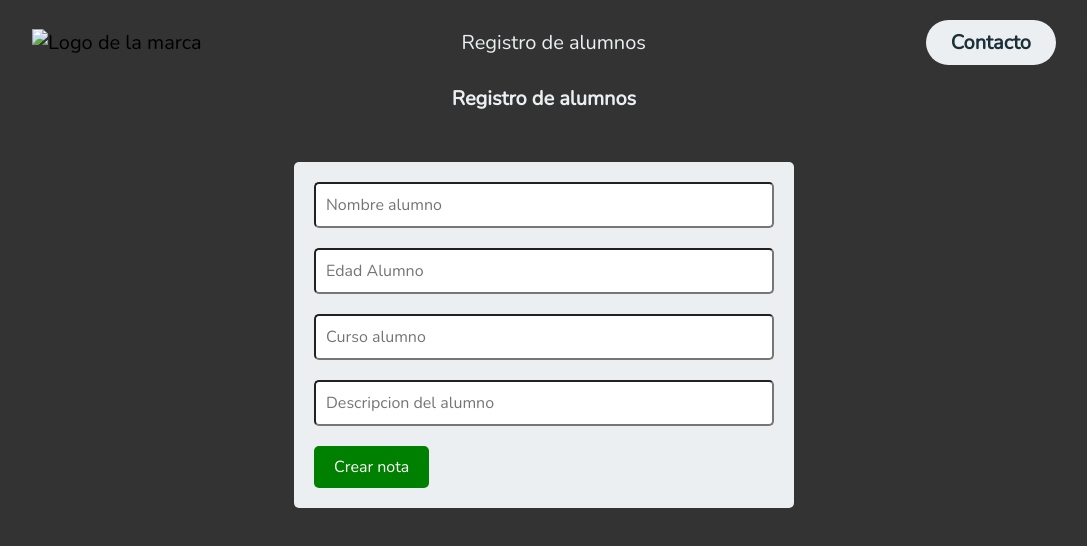
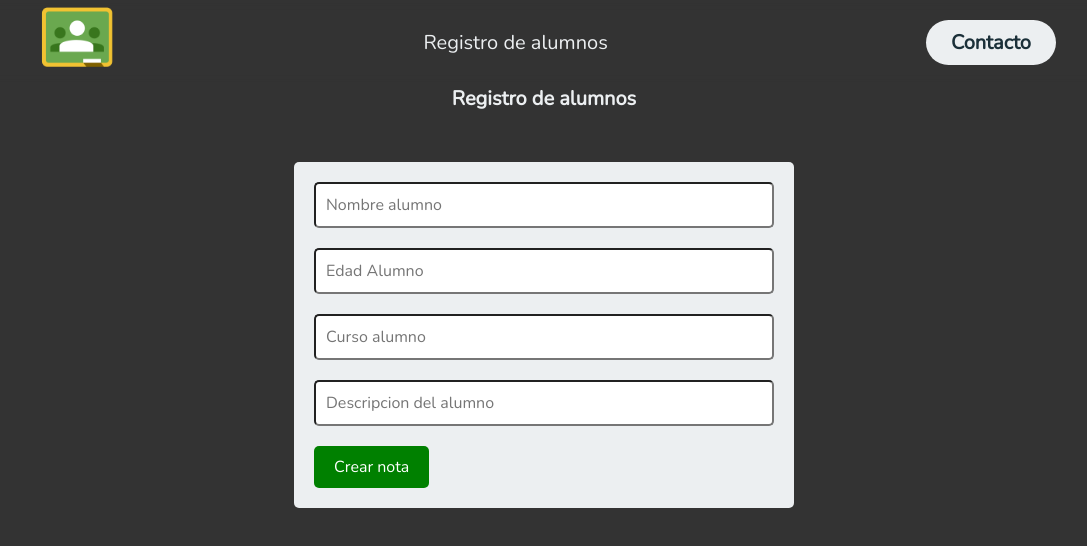
Before and after one commit to rafaelgimenez123/Proyecto-final-Omar-gimenez, a plain HTML site: page index.html in a window 1280 px wide. Shown: the whole page, without its empty margins (96-1183 px from the left). Drawn offline with nearby package versions, Linux system fonts and the light colour scheme; some packages are replaced by stand-ins of ours; a script that the page names is missing.

Commit message:
Update index.html

```diff
--- a/index.html
+++ b/index.html
@@ -11,7 +11,7 @@
   <body>
     <header class="header">
       <div class="logo">
-        <img src="../Proyecto final imagenes/a.png" alt="Logo de la marca">
+        <img src="a.png" alt="Logo de la marca">
       </div>
       <nav>
         <ul class="nav-links">
```
